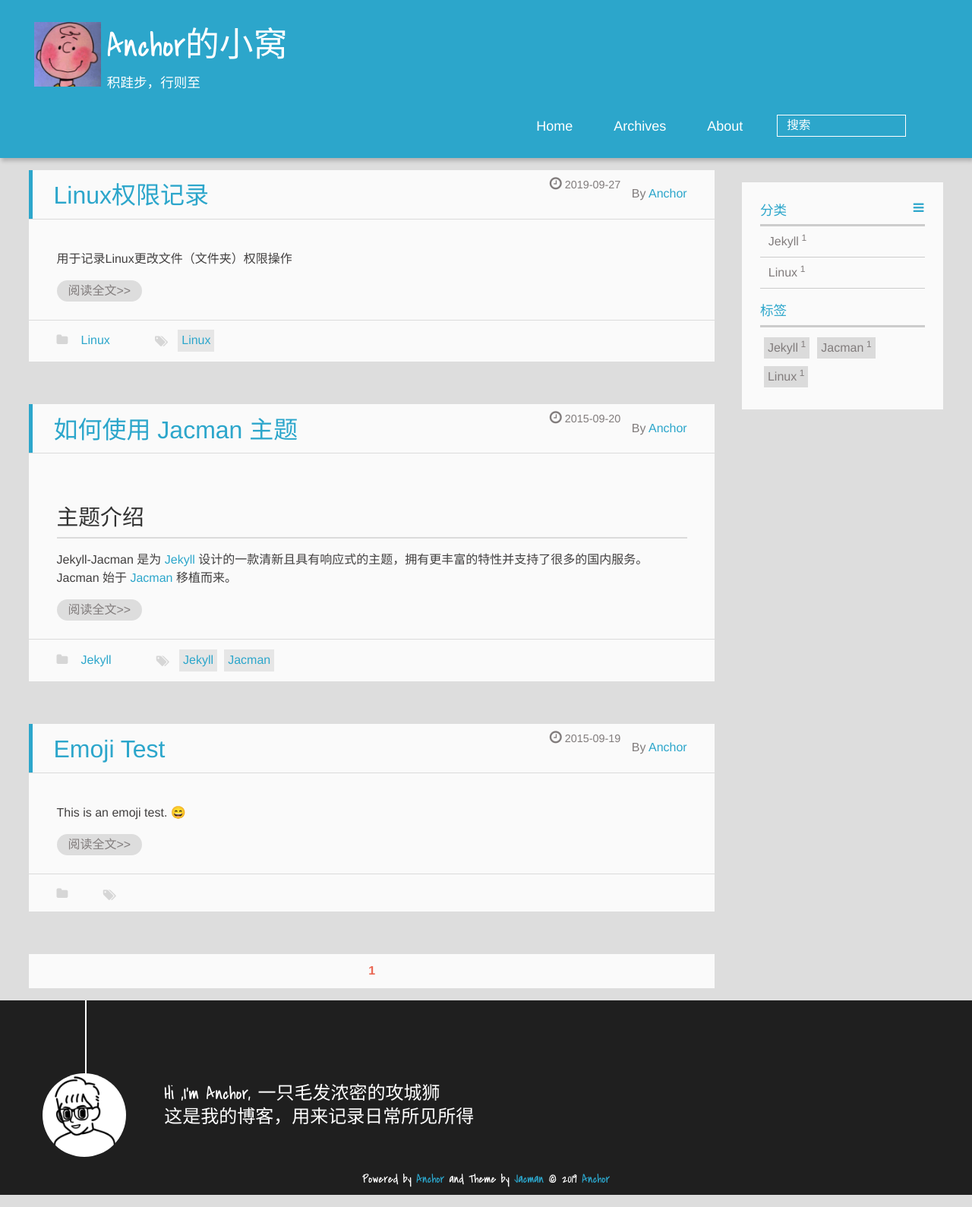
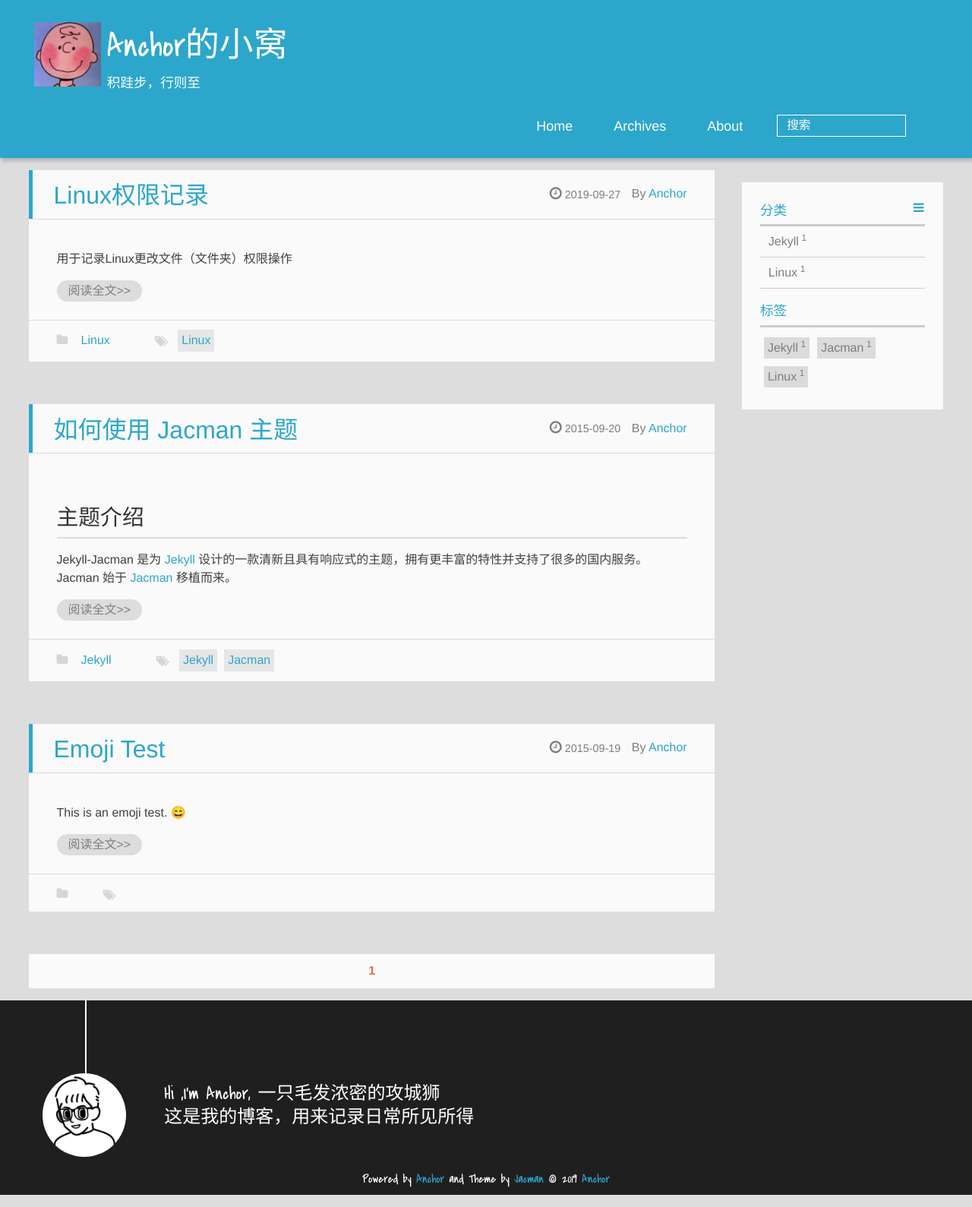
Before and after one commit to memorate/memorate.github.io, a Jekyll site: the page built from index.html, in a window 1280 px wide. Shown: the whole page at 76% size. Built offline with Jekyll 4.4.1, drawn with Linux system fonts in a browser that asks for light colours; emoji names are drawn with the system emoji font; the list of posts is cut into pages by our own code.

Commit message:
latest code update on 2019-10-09 13:53

```diff
--- a/assets/css/style.css
+++ b/assets/css/style.css
@@ -974,17 +974,17 @@ article header.article-info > p.article-author {
 }
 
 article header.article-info > p.article-time {
-    padding-top: .5em;
     font-size: .8em;
     text-align: center;
     margin-bottom: -2.7em;
+    line-height: 62px;
 }
 
 @media only screen and (min-width: 768px) {
     article header.article-info > p.article-time {
         float: right;
         margin-right: 1em;
-        padding-top: .1em;
+        line-height: 62px;
         font-size: .9em
     }
 }
```
